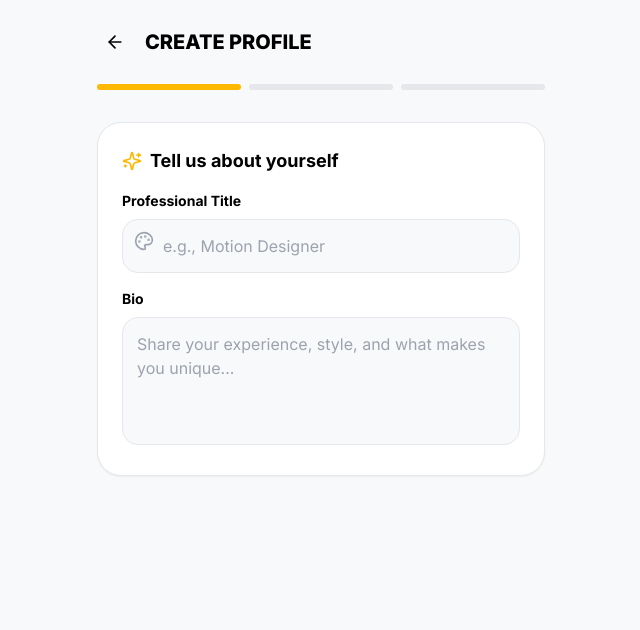
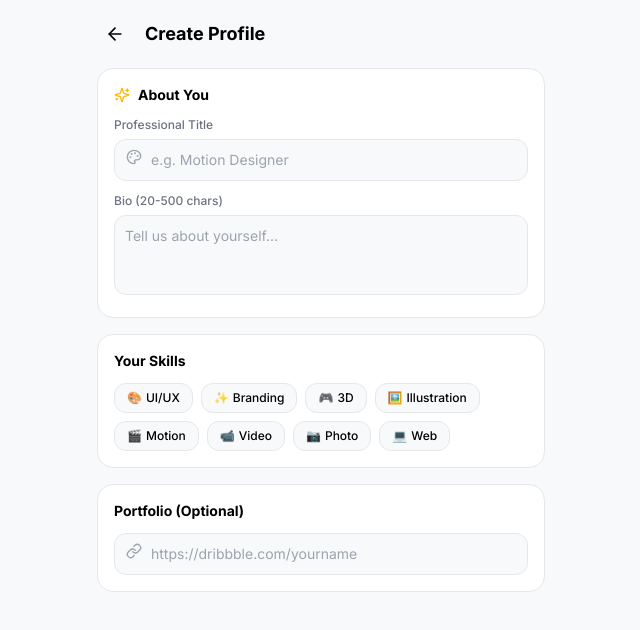
Before and after one commit to mikiyahoo/creative-portal-bot, a Next.js app: page /profile in a window 1280 px wide. Shown: the top 630 px of the page, without its empty margins (319-959 px from the left). Built offline with nearby package versions, Linux system fonts and the light colour scheme.

Commit message:
Consolidate profile to one screen, verify View Details and Apply Now work

```diff
--- a/app/(seeker)/profile/page.tsx
+++ b/app/(seeker)/profile/page.tsx
@@ -5,48 +5,51 @@ import { useForm } from "react-hook-form";
 import { zodResolver } from "@hookform/resolvers/zod";
 import { z } from "zod";
 import { useRouter } from "next/navigation";
-import { ArrowLeft, Palette, Link as LinkIcon, Check, Sparkles } from "lucide-react";
+import { ArrowLeft, Palette, Link as LinkIcon, Sparkles } from "lucide-react";
 import { useTelegram } from "@/hooks/useTelegram";
 
 const profileSchema = z.object({
-  professionalTitle: z.string().min(2, "Title must be at least 2 characters"),
+  professionalTitle: z.string().min(2, "Title is required"),
   bio: z.string().min(20, "Bio must be at least 20 characters").max(500),
   portfolioLink: z.string().url("Invalid URL").optional().or(z.literal("")),
+  skills: z.array(z.string()).min(1, "Select at least one skill"),
 });
 
 type ProfileFormData = z.infer<typeof profileSchema>;
 
 const SKILLS = [
-  { id: "ui-ux", label: "UI/UX Design", icon: "🎨" },
+  { id: "ui-ux", label: "UI/UX", icon: "🎨" },
   { id: "branding", label: "Branding", icon: "✨" },
-  { id: "3d", label: "3D Modeling", icon: "🎮" },
+  { id: "3d", label: "3D", icon: "🎮" },
   { id: "illustration", label: "Illustration", icon: "🖼️" },
-  { id: "motion", label: "Motion Graphics", icon: "🎬" },
-  { id: "video", label: "Video Editing", icon: "📹" },
-  { id: "photo", label: "Photography", icon: "📷" },
-  { id: "web", label: "Web Development", icon: "💻" },
+  { id: "motion", label: "Motion", icon: "🎬" },
+  { id: "video", label: "Video", icon: "📹" },
+  { id: "photo", label: "Photo", icon: "📷" },
+  { id: "web", label: "Web", icon: "💻" },
 ];
 
 export default function ProfilePage() {
   const router = useRouter();
   const { tg, user } = useTelegram();
-  const [step, setStep] = useState(1);
-  const [selectedSkills, setSelectedSkills] = useState<string[]>([]);
   const [isSubmitting, setIsSubmitting] = useState(false);
 
   const {
     register,
     handleSubmit,
+    setValue,
+    watch,
     formState: { errors },
-    trigger,
   } = useForm<ProfileFormData>({
     resolver: zodResolver(profileSchema),
     defaultValues: {
       professionalTitle: "",
       bio: "",
       portfolioLink: "",
+      skills: [],
     },
   });
+
+  const selectedSkills = watch("skills");
 
   useEffect(() => {
     if (tg) {
@@ -57,16 +60,16 @@ export default function ProfilePage() {
     }
   }, [tg, router]);
 
-  const toggleSkill = useCallback((skill: string) => {
+  const toggleSkill = useCallback((skillId: string) => {
     if (tg?.HapticFeedback) {
       tg.HapticFeedback.impactOccurred("light");
     }
-    setSelectedSkills((prev) =>
-      prev.includes(skill)
-        ? prev.filter((s) => s !== skill)
-        : [...prev, skill]
-    );
-  }, [tg]);
+    const current = watch("skills") || [];
+    const newSkills = current.includes(skillId)
+      ? current.filter((s) => s !== skillId)
+      : [...current, skillId];
+    setValue("skills", newSkills, { shouldValidate: true });
+  }, [tg, watch, setValue]);
 
   const onSubmit = async (data: ProfileFormData) => {
     if (!tg) return;
@@ -79,9 +82,11 @@ export default function ProfilePage() {
         method: "POST",
         headers: { "Content-Type": "application/json" },
         body: JSON.stringify({
-          ...data,
+          professionalTitle: data.professionalTitle,
+          bio: data.bio,
+          portfolioLink: data.portfolioLink,
           fullName: user?.first_name,
-          skills: selectedSkills,
+          skills: data.skills,
           telegramId: user?.id,
         }),
       });
@@ -89,247 +94,131 @@ export default function ProfilePage() {
       if (response.ok) {
         tg.HapticFeedback.notificationOccurred("success");
         router.push("/jobs");
+      } else {
+        tg.showAlert("Failed to create profile. Please try again.");
       }
     } catch (error) {
       console.error("Error submitting profile:", error);
+      tg.showAlert("Failed to create profile. Please try again.");
     } finally {
       setIsSubmitting(false);
     }
   };
 
-  const nextStep = async () => {
-    if (step === 1) {
-      const valid = await trigger(["professionalTitle", "bio"]);
-      if (!valid) return;
-    }
-
-    if (tg?.HapticFeedback) {
-      tg.HapticFeedback.impactOccurred("light");
-    }
-    setStep(step + 1);
-  };
-
-  const prevStep = () => {
-    if (step > 1) {
-      setStep(step - 1);
-    }
-  };
-
-  const canProceed = () => {
-    if (step === 2 && selectedSkills.length === 0) return false;
-    return true;
-  };
-
   useEffect(() => {
     if (!tg) return;
 
-    if (step === 3) {
     tg.MainButton.setText("Create Profile");
     tg.MainButton.show();
     tg.MainButton.onClick(() => {
       handleSubmit(onSubmit)();
     });
-    } else {
-      tg.MainButton.setText("Continue");
-      tg.MainButton.show();
-      tg.MainButton.onClick(nextStep);
-      if (!canProceed()) {
-        tg.MainButton.disable();
-      } else {
-        tg.MainButton.enable();
-      }
-    }
 
     return () => {
-      tg.MainButton.offClick(nextStep);
+      tg.MainButton.offClick(handleSubmit(onSubmit));
       tg.MainButton.hide();
     };
-  }, [step, tg, handleSubmit, nextStep, canProceed]);
+  }, [tg, handleSubmit]);
 
   return (
-    <div className="min-h-screen bg-light-bg p-6 pb-24">
+    <div className="min-h-screen bg-light-bg px-4 pt-4 pb-28">
       <div className="max-w-md mx-auto">
-        <div className="flex items-center gap-3 mb-6">
+        <div className="flex items-center gap-3 mb-4">
           <button
             onClick={() => router.back()}
             className="p-2 hover:bg-light-border rounded-full transition-colors"
           >
             <ArrowLeft className="w-5 h-5 text-light-text-primary" />
           </button>
-          <h1 className="text-xl font-extrabold text-light-text-primary uppercase">Create Profile</h1>
+          <h1 className="text-lg font-bold text-light-text-primary">Create Profile</h1>
         </div>
 
-        <div className="flex gap-2 mb-8">
-          {[1, 2, 3].map((s) => (
-            <div
-              key={s}
-              className={`h-1.5 flex-1 rounded-full transition-colors ${
-                s <= step
-                  ? "bg-brand-yellow"
-                  : "bg-light-border"
-              }`}
-            />
-          ))}
-        </div>
-
-        <form onSubmit={handleSubmit(onSubmit)}>
-          {step === 1 && (
-            <div className="space-y-6">
-              <div className="bg-light-surface rounded-3xl p-6 border border-light-border shadow-sm">
-                <h2 className="text-lg font-bold text-light-text-primary mb-4 flex items-center gap-2">
-                  <Sparkles className="w-5 h-5 text-brand-yellow" />
-                  Tell us about yourself
+        <form onSubmit={handleSubmit(onSubmit)} className="space-y-4">
+          <div className="bg-light-surface rounded-2xl p-4 border border-light-border">
+            <h2 className="text-sm font-bold text-light-text-primary mb-3 flex items-center gap-2">
+              <Sparkles className="w-4 h-4 text-brand-yellow" />
+              About You
             </h2>
 
-                <div className="space-y-4">
+            <div className="space-y-3">
               <div>
-                    <label className="block text-sm font-bold text-light-text-primary mb-2">
+                <label className="block text-xs font-medium text-light-text-secondary mb-1.5">
                   Professional Title
                 </label>
                 <div className="relative">
-                      <Palette className="absolute left-3 top-3 w-5 h-5 text-light-text-muted" />
+                  <Palette className="absolute left-3 top-2.5 w-4 h-4 text-light-text-muted" />
                   <input
                     {...register("professionalTitle")}
-                        className="w-full pl-10 p-3.5 bg-light-bg border border-light-border rounded-2xl text-light-text-primary focus:outline-none focus:ring-2 focus:ring-brand-yellow"
-                        placeholder="e.g., Motion Designer"
+                    className="w-full pl-9 p-2.5 bg-light-bg border border-light-border rounded-xl text-sm text-light-text-primary focus:outline-none focus:ring-2 focus:ring-brand-yellow"
+                    placeholder="e.g. Motion Designer"
                   />
                 </div>
                 {errors.professionalTitle && (
-                      <p className="text-red-500 text-sm mt-1">
-                        {errors.professionalTitle.message}
-                      </p>
+                  <p className="text-red-500 text-xs mt-1">{errors.professionalTitle.message}</p>
                 )}
               </div>
 
               <div>
-                    <label className="block text-sm font-bold text-light-text-primary mb-2">
-                      Bio
+                <label className="block text-xs font-medium text-light-text-secondary mb-1.5">
+                  Bio (20-500 chars)
                 </label>
                 <textarea
                   {...register("bio")}
-                      className="w-full p-3.5 bg-light-bg border border-light-border rounded-2xl text-light-text-primary focus:outline-none focus:ring-2 focus:ring-brand-yellow h-32 resize-none"
-                      placeholder="Share your experience, style, and what makes you unique..."
+                  className="w-full p-2.5 bg-light-bg border border-light-border rounded-xl text-sm text-light-text-primary focus:outline-none focus:ring-2 focus:ring-brand-yellow h-20 resize-none"
+                  placeholder="Tell us about yourself..."
+                  maxLength={500}
                 />
                 {errors.bio && (
-                      <p className="text-red-500 text-sm mt-1">{errors.bio.message}</p>
+                  <p className="text-red-500 text-xs mt-1">{errors.bio.message}</p>
                 )}
               </div>
             </div>
           </div>
-            </div>
-          )}
 
-          {step === 2 && (
-            <div className="space-y-6">
-              <div className="bg-light-surface rounded-3xl p-6 border border-light-border shadow-sm">
-                <h2 className="text-lg font-bold text-light-text-primary mb-2">
-                  Select Your Skills
-                </h2>
-                <p className="text-light-text-muted text-sm mb-6">
-                  Choose the skills that best represent your expertise
-                </p>
-
-                <div className="flex flex-wrap gap-3">
+          <div className="bg-light-surface rounded-2xl p-4 border border-light-border">
+            <h2 className="text-sm font-bold text-light-text-primary mb-3">Your Skills</h2>
+            <div className="flex flex-wrap gap-2">
               {SKILLS.map((skill) => (
                 <button
                   key={skill.id}
                   type="button"
                   onClick={() => toggleSkill(skill.id)}
-                      className={`px-4 py-2.5 rounded-2xl text-sm font-bold transition-all ${
+                  className={`px-3 py-1.5 rounded-xl text-xs font-medium transition-all ${
                     selectedSkills.includes(skill.id)
-                          ? "bg-brand-yellow text-black shadow-md"
-                          : "bg-light-bg border border-light-border text-light-text-primary hover:border-brand-yellow"
+                      ? "bg-brand-yellow text-black"
+                      : "bg-light-bg border border-light-border text-light-text-primary"
                   }`}
                 >
-                      <span className="mr-1.5">{skill.icon}</span>
+                  <span className="mr-1">{skill.icon}</span>
                   {skill.label}
                 </button>
               ))}
             </div>
-                {selectedSkills.length === 0 && (
-                  <p className="text-light-text-muted text-sm mt-4">
-                    Select at least one skill to continue
-                  </p>
+            {errors.skills && (
+              <p className="text-red-500 text-xs mt-2">{errors.skills.message}</p>
             )}
           </div>
 
-              <button
-                type="button"
-                onClick={prevStep}
-                className="w-full py-3.5 bg-light-border text-light-text-primary rounded-2xl font-bold"
-              >
-                Back
-              </button>
-            </div>
-          )}
-
-          {step === 3 && (
-            <div className="space-y-6">
-              <div className="bg-light-surface rounded-3xl p-6 border border-light-border shadow-sm">
-                <h2 className="text-lg font-bold text-light-text-primary mb-4">
-                  Portfolio (Optional)
-                </h2>
-
-                <div>
-                  <label className="block text-sm font-bold text-light-text-primary mb-2">
-                    Portfolio Link
-                  </label>
+          <div className="bg-light-surface rounded-2xl p-4 border border-light-border">
+            <h2 className="text-sm font-bold text-light-text-primary mb-3">Portfolio (Optional)</h2>
             <div className="relative">
-                    <LinkIcon className="absolute left-3 top-3 w-5 h-5 text-light-text-muted" />
+              <LinkIcon className="absolute left-3 top-2.5 w-4 h-4 text-light-text-muted" />
               <input
                 {...register("portfolioLink")}
-                      className="w-full pl-10 p-3.5 bg-light-bg border border-light-border rounded-2xl text-light-text-primary focus:outline-none focus:ring-2 focus:ring-brand-yellow"
+                className="w-full pl-9 p-2.5 bg-light-bg border border-light-border rounded-xl text-sm text-light-text-primary focus:outline-none focus:ring-2 focus:ring-brand-yellow"
                 placeholder="https://dribbble.com/yourname"
               />
             </div>
             {errors.portfolioLink && (
-                    <p className="text-red-500 text-sm mt-1">
-                      {errors.portfolioLink.message}
-                    </p>
+              <p className="text-red-500 text-xs mt-1">{errors.portfolioLink.message}</p>
             )}
           </div>
-              </div>
-
-              <div className="bg-brand-yellow/10 rounded-3xl p-6 border border-brand-yellow/30">
-                <h3 className="font-bold text-light-text-primary mb-4">Profile Preview</h3>
-                <div className="space-y-2">
-                  <p className="text-light-text-primary">
-                    <span className="text-light-text-muted">Name:</span> {user?.first_name}
-                  </p>
-                  <p className="text-light-text-primary">
-                    <span className="text-light-text-muted">Title:</span> {""}
-                  </p>
-                  <div className="flex flex-wrap gap-2 mt-3">
-                    {selectedSkills.map((skillId) => {
-                      const skill = SKILLS.find(s => s.id === skillId);
-                      return (
-                        <span
-                          key={skillId}
-                          className="px-2 py-1 bg-brand-yellow/20 text-brand-yellow text-xs font-bold rounded-full"
-                        >
-                          {skill?.label}
-                        </span>
-                      );
-                    })}
-                  </div>
-                </div>
-              </div>
-
-              <button
-                type="button"
-                onClick={prevStep}
-                className="w-full py-3.5 bg-light-border text-light-text-primary rounded-2xl font-bold"
-              >
-                Back
-              </button>
-            </div>
-          )}
 
           {isSubmitting && (
             <div className="fixed inset-0 bg-black/50 flex items-center justify-center">
-              <div className="bg-light-surface p-6 rounded-3xl flex items-center gap-3">
-                <div className="animate-spin rounded-full h-6 w-6 border-b-2 border-brand-yellow"></div>
-                <span className="text-light-text-primary font-bold">Creating profile...</span>
+              <div className="bg-light-surface p-4 rounded-2xl flex items-center gap-3">
+                <div className="animate-spin rounded-full h-5 w-5 border-b-2 border-brand-yellow"></div>
+                <span className="text-sm text-light-text-primary">Creating profile...</span>
               </div>
             </div>
           )}
```
Lines whose indentation alone changed are shown as unchanged.
